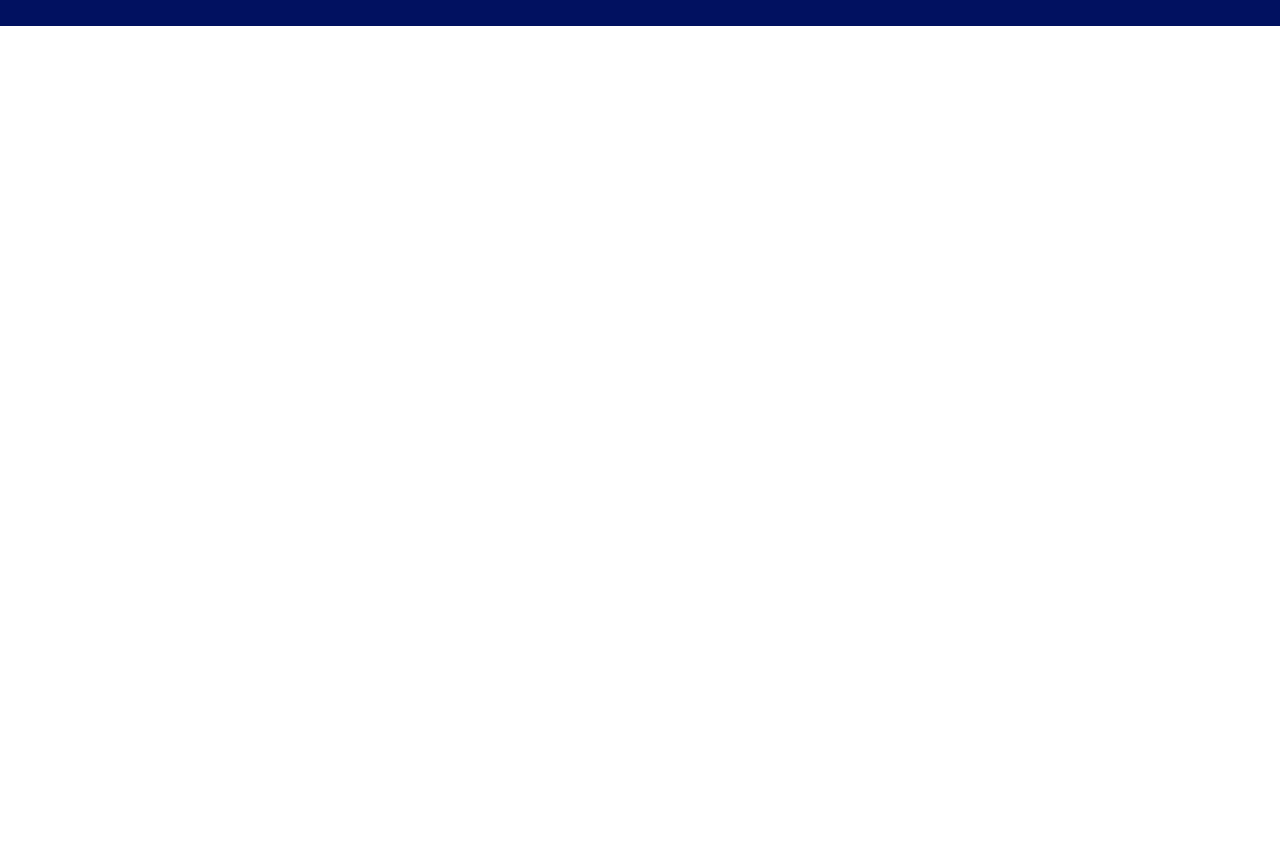
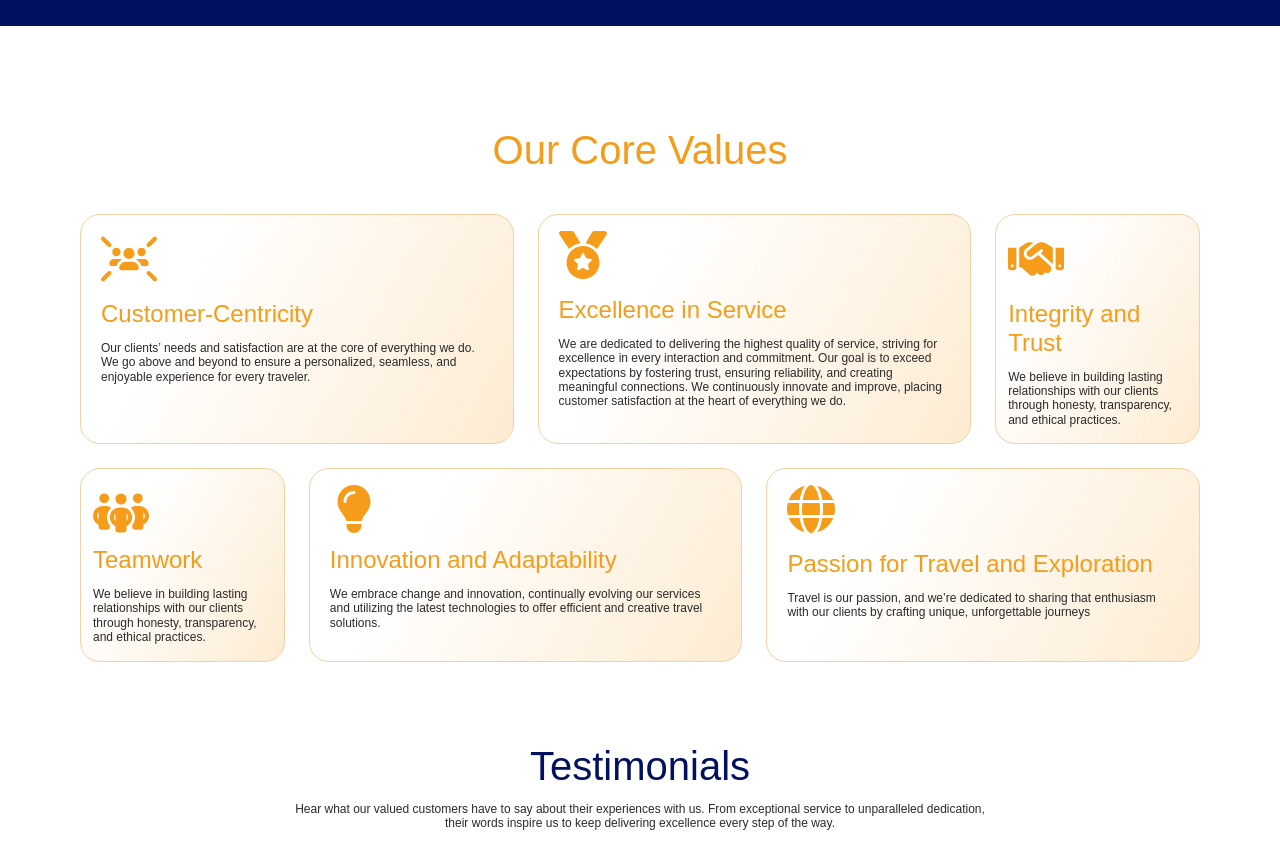
Before and after one commit to mishalibrahim/arenaTravels, a Next.js app: page / in a window 1280 px wide. Shown: the part 1900-2768 px from the top of the page. Before the commit the page ends 2026 px from the top, so only its background shows below. Built offline with nearby package versions, Linux system fonts and the light colour scheme.

Commit message:
carousal text

```diff
--- a/package.json
+++ b/package.json
@@ -17,7 +17,8 @@
     "motion": "^11.12.0",
     "next": "^15.0.3",
     "react": "^18.3.1",
-    "react-dom": "^18.3.1"
+    "react-dom": "^18.3.1",
+    "swiper": "^11.1.15"
   },
   "devDependencies": {
     "eslint": "^8",
--- a/src/app/globals.css
+++ b/src/app/globals.css
@@ -13,7 +13,10 @@
     --foreground: #ededed;
   }
 }
-
+.html,
+.body {
+  overflow: hidden;
+}
 body {
   color: var(--foreground);
   background: var(--background);
@@ -23,7 +26,10 @@ body {
   overflow: hidden;
 }
 
-@layer base {
+@layer components {
+  .text-15 {
+    @apply text-[1px] leading-[1.2];
+  }
   .text-16 {
     @apply text-[16px] leading-5;
   }
@@ -36,4 +42,10 @@ body {
   .text-20 {
     @apply text-[19.2px] leading-[23px];
   }
+  .text-24 {
+    @apply text-[24px] leading-[1.2];
+  }
+  .mySwiper {
+    @apply max-w-[800px] max-h-[400px] w-full drop-shadow-xl bg-white rounded-[20px];
+  }
 }
--- a/src/app/page.js
+++ b/src/app/page.js
@@ -1,7 +1,9 @@
 "use client";
 import About from "@/components/About";
+import CoreValues from "@/components/CoreValues";
 import Hero from "@/components/Hero";
 import Services from "@/components/Services";
+import Testimonial from "@/components/Testimonial";
 import ReactLenis from "@studio-freight/react-lenis";
 
 export default function Home() {
@@ -10,6 +12,8 @@ export default function Home() {
       <Hero />
       <About />
       <Services />
+      <CoreValues />
+      <Testimonial />
     </ReactLenis>
   );
 }
--- /dev/null
+++ b/src/components/AnimatedText.jsx
@@ -0,0 +1,38 @@
+import React from "react";
+import { motion } from "motion/react";
+
+const AnimatedText = ({ text }) => {
+  const splitedText = text.split(/(\s+)/);
+  return (
+    <motion.span className="relative overflow-hidden block ">
+      {splitedText.map((item, index) => (
+        <motion.span
+          initial={{
+            y: 100,
+            x: -20,
+            scale: 0.8,
+            opacity: 0,
+            rotate: 0,
+          }}
+          animate={{
+            y: 0,
+            x: 0,
+            scale: 1,
+            opacity: 1,
+            rotate: 0,
+          }}
+          transition={{
+            delay: index * 0.04,
+            ease: "easeIn",
+          }}
+          key={index}
+          className="inline"
+        >
+          {item}
+        </motion.span>
+      ))}
+    </motion.span>
+  );
+};
+
+export default AnimatedText;
--- /dev/null
+++ b/src/components/CoreValues.jsx
@@ -0,0 +1,100 @@
+import {
+  faGlobe,
+  faHandshake,
+  faLightbulb,
+  faMedal,
+  faPeopleGroup,
+  faUsersRays,
+} from "@fortawesome/free-solid-svg-icons";
+import { FontAwesomeIcon } from "@fortawesome/react-fontawesome";
+import React from "react";
+
+const CoreValues = () => {
+  return (
+    <section className="container mx-auto mb-20">
+      <h3 className="text-40 text-secondary text-center">Our Core Values </h3>
+      <div className="grid lg:grid-cols-5 md:grid-cols-2 grid-cols-1 gap-6 mt-10 ">
+        <div className="lg:col-span-2 bg-bentograd  rounded-[20px] border border-[#F3D1A0] px-5 py-4">
+          <FontAwesomeIcon
+            icon={faUsersRays}
+            className="w-14 h-14 text-secondary"
+          />
+          <h4 className="text-24 text-secondary mt-2">Customer-Centricity</h4>
+          <p className="text-12 text-dark mt-3">
+            Our clients’ needs and satisfaction are at the core of everything we
+            do. We go above and beyond to ensure a personalized, seamless, and
+            enjoyable experience for every traveler.
+          </p>
+        </div>
+        <div className="lg:col-span-2 bg-bentograd  rounded-[20px] border  border-[#F3D1A0] px-5 py-4">
+          <FontAwesomeIcon
+            icon={faMedal}
+            className="w-12 h-12 text-secondary"
+          />
+          <h4 className="text-24 text-secondary mt-3">Excellence in Service</h4>
+          <p className="text-12 text-dark mt-3">
+            We are dedicated to delivering the highest quality of service,
+            striving for excellence in every interaction and commitment. Our
+            goal is to exceed expectations by fostering trust, ensuring
+            reliability, and creating meaningful connections. We continuously
+            innovate and improve, placing customer satisfaction at the heart of
+            everything we do.
+          </p>
+        </div>
+        <div className=" bg-bentograd  rounded-[20px] border border-[#F3D1A0]  px-3 py-4">
+          <FontAwesomeIcon
+            icon={faHandshake}
+            className="w-14 h-14 text-secondary"
+          />
+          <h4 className="text-24 text-secondary mt-2">Integrity and Trust</h4>
+          <p className="text-12 text-dark mt-3">
+            We believe in building lasting relationships with our clients
+            through honesty, transparency, and ethical practices.
+          </p>
+        </div>
+        <div className=" bg-bentograd  rounded-[20px] border border-[#F3D1A0]  px-3 py-4">
+          <FontAwesomeIcon
+            icon={faPeopleGroup}
+            className="w-14 h-14 text-secondary"
+          />
+          <h4 className="text-24 text-secondary ">Teamwork</h4>
+          <p className="text-12 text-dark mt-3">
+            We believe in building lasting relationships with our clients
+            through honesty, transparency, and ethical practices.
+          </p>
+        </div>
+        <div className="lg:col-span-2 bg-bentograd  rounded-[20px] border border-[#F3D1A0] px-5 py-4">
+          <FontAwesomeIcon
+            icon={faLightbulb}
+            className="w-12 h-12 text-secondary"
+          />
+          <h4 className="text-24 text-secondary mt-2">
+            Innovation and Adaptability
+          </h4>
+          <p className="text-12 text-dark mt-3">
+            We embrace change and innovation, continually evolving our services
+            and utilizing the latest technologies to offer efficient and
+            creative travel solutions.
+          </p>
+        </div>
+        <div className="lg:col-span-2 bg-bentograd  rounded-[20px] border  border-[#F3D1A0] px-5 py-4">
+          <FontAwesomeIcon
+            icon={faGlobe}
+            className="w-12 h-12 text-secondary"
+          />
+          <h4 className="text-24 text-secondary mt-3">
+            {" "}
+            Passion for Travel and Exploration
+          </h4>
+          <p className="text-12 text-dark mt-3">
+            Travel is our passion, and we’re dedicated to sharing that
+            enthusiasm with our clients by crafting unique, unforgettable
+            journeys
+          </p>
+        </div>
+      </div>
+    </section>
+  );
+};
+
+export default CoreValues;
--- a/src/components/Header.jsx
+++ b/src/components/Header.jsx
@@ -19,7 +19,7 @@ const Header = () => {
       <header className="flex justify-between mt-[20px] gap-[20px] items-center">
         <Link href="/">
           <Image
-            className="lg:block hidden"
+            className="lg:block hidden min-h-[65px] min-w-[358px] aspect-[358/65]"
             src="/images/main_logo.svg"
             width={358}
             height={65}
--- /dev/null
+++ b/src/components/SwiperCarousal/SwiperCarousel.jsx
@@ -0,0 +1,54 @@
+"use client";
+import { Swiper, SwiperSlide } from "swiper/react";
+import "swiper/css/effect-cards";
+import { EffectCards, Navigation, Pagination } from "swiper/modules";
+import styles from "./SwiperCarousel.module.css";
+import "swiper/css";
+import "swiper/css/pagination";
+import { useRef, useState } from "react";
+import { FontAwesomeIcon } from "@fortawesome/react-fontawesome";
+import { faArrowLeft, faArrowRight } from "@fortawesome/free-solid-svg-icons";
+
+const SwiperCarousel = () => {
+  const [_, setInit] = useState(false);
+
+  const prevRef = useRef(null);
+  const nextRef = useRef(null);
+  return (
+    <Swiper
+      navigation={{
+        prevEl: prevRef.current,
+        nextEl: nextRef.current,
+      }}
+      in
+      effect={"cards"}
+      grabCursor={true}
+      modules={[EffectCards, Pagination, Navigation]}
+      className={` md:${styles.swiper} w-[70%] h-[350px] `}
+      pagination={{ clickable: true }}
+      scrollbar={{ draggable: true }}
+      onInit={() => setInit(true)}
+    >
+      <SwiperSlide className={styles.swiper_slide}>Slide 1</SwiperSlide>
+      <SwiperSlide className={styles.swiper_slide}>Slide 2</SwiperSlide>
+      <SwiperSlide className={styles.swiper_slide}>Slide 3</SwiperSlide>
+      <SwiperSlide className={styles.swiper_slide}>Slide 4</SwiperSlide>
+      <div className="flex gap-5 mt-3 justify-end">
+        <button
+          className="w-[40px] h-[40px] rounded-full border border-primary"
+          ref={prevRef}
+        >
+          <FontAwesomeIcon icon={faArrowLeft} className="text-primary" />
+        </button>
+        <button
+          className="w-[40px] h-[40px] rounded-full border border-primary"
+          ref={nextRef}
+        >
+          <FontAwesomeIcon icon={faArrowRight} className="text-primary" />
+        </button>
+      </div>
+    </Swiper>
+  );
+};
+
+export default SwiperCarousel;
--- /dev/null
+++ b/src/components/SwiperCarousal/SwiperCarousel.module.css
@@ -0,0 +1,40 @@
+.swiper {
+  max-width: 340px;
+  height: 420px;
+}
+
+.swiper_slide {
+  display: flex;
+  align-items: center;
+  justify-content: center;
+  border-radius: 18px;
+  font-size: 22px;
+  font-weight: bold;
+  color: #fff;
+}
+
+.swiper_slide:nth-child(1n) {
+  background-color: rgb(206, 17, 17);
+}
+
+.swiper_slide:nth-child(2n) {
+  background-color: rgb(0, 140, 255);
+}
+
+.swiper_slide:nth-child(3n) {
+  background-color: rgb(10, 184, 111);
+}
+
+.swiper_slide:nth-child(4n) {
+  background-color: rgb(211, 122, 7);
+}
+
+.swiper_slide:nth-child(5n) {
+  background-color: rgb(118, 163, 12);
+}
+.swiper_button_prev {
+  left: -100px;
+}
+.swiper_button_next {
+  right: -100px;
+}
--- /dev/null
+++ b/src/components/Testimonial.jsx
@@ -0,0 +1,24 @@
+import React from "react";
+import SwiperCarousel from "./SwiperCarousal/SwiperCarousel";
+
+const Testimonial = () => {
+  return (
+    <section className="container mx-auto mb-20 my-20">
+      <h3 className="text-40 text-primary text-center">Testimonials </h3>
+      <div className="flex items-center justify-center w-full    ">
+        {" "}
+        <p className="text-12 text-dark text-center mt-3 max-w-[700px]">
+          {" "}
+          Hear what our valued customers have to say about their experiences
+          with us. From exceptional service to unparalleled dedication, their
+          words inspire us to keep delivering excellence every step of the way.
+        </p>
+      </div>
+      <div className="mt-20 flex items-center justify-center ">
+        <SwiperCarousel />
+      </div>
+    </section>
+  );
+};
+
+export default Testimonial;
--- a/tailwind.config.js
+++ b/tailwind.config.js
@@ -8,6 +8,8 @@ module.exports = {
   theme: {
     backgroundImage: {
       btngradient: "linear-gradient(to right, #011160 0%, #969DBD 100%)",
+      bentograd:
+        "linear-gradient(120deg, rgba(255, 255, 255, 1) 25%, rgba(245, 156, 26, 0.2) 100%);",
     },
     boxShadow: {
       innerShadow: "inset 0px 2px 4px #F59C1A",
@@ -30,6 +32,8 @@ module.exports = {
         background: "var(--background)",
         foreground: "var(--foreground)",
         primary: "#011160",
+        secondary: "#F59C1A",
+        dark: "#2A2A2A",
       },
     },
   },
```
Also changed, not shown: src/components/Hero.jsx (+5 -2 lines), 1 other file (tests, documents, lock files or other folders).
